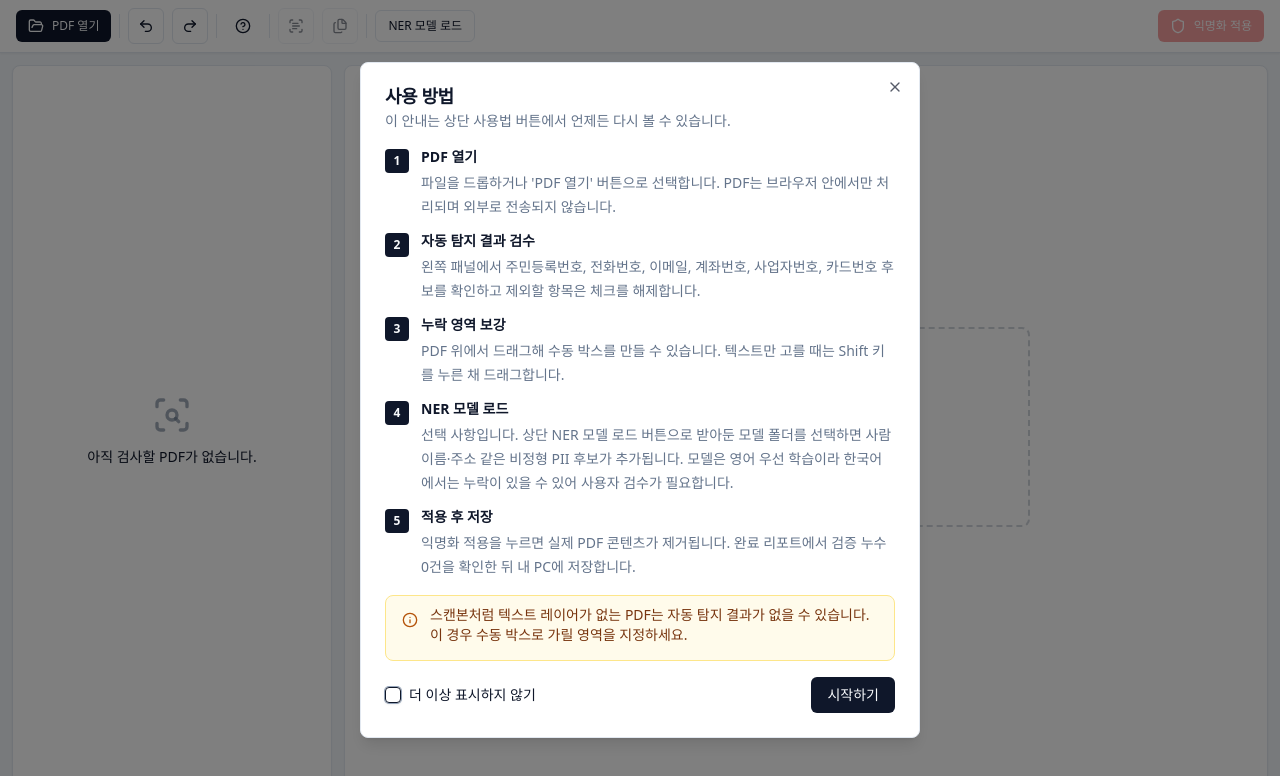
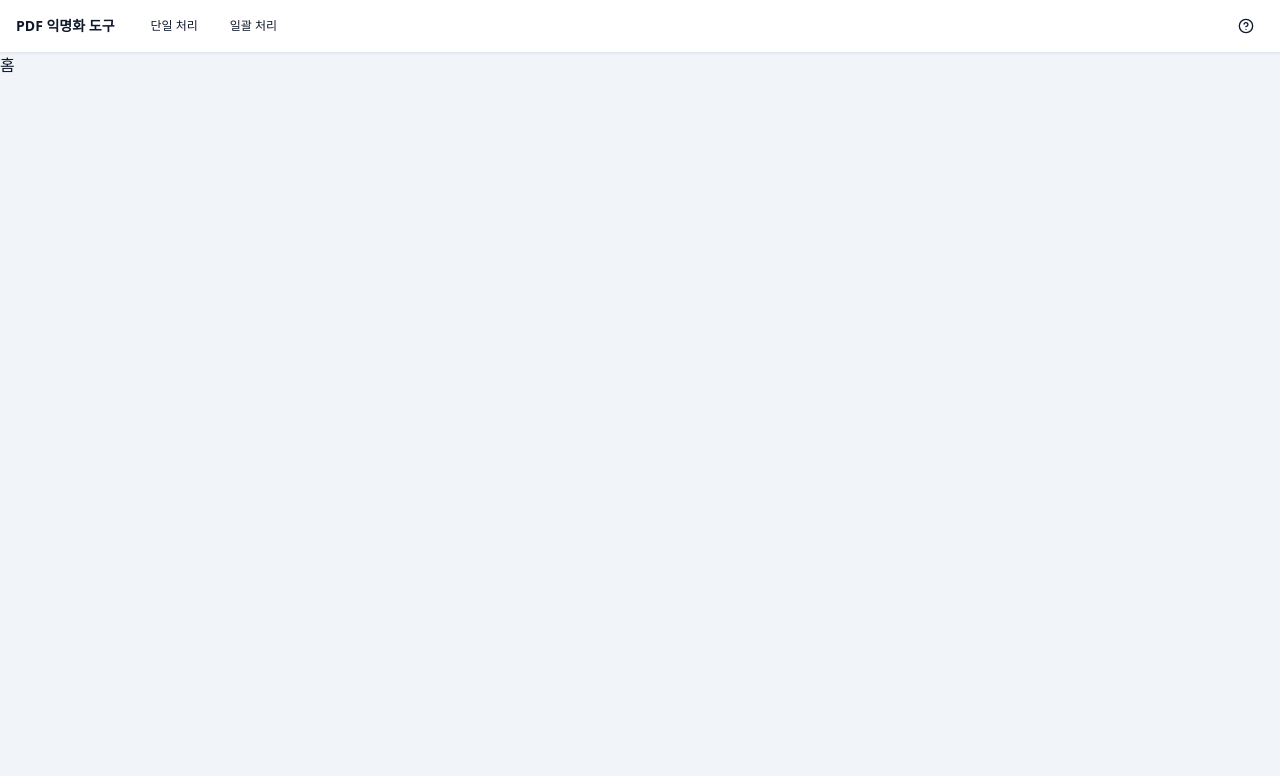
Before and after one commit to nextintelligence-ai/pii-guard-js, a React (Vite) app: page / in a window 1280 px wide. Shown: the top 776 px of the page. Built offline with nearby package versions, Linux system fonts and the light colour scheme.

Commit message:
feat(router): 공통 앱 셸과 라우터 부트스트랩

```diff
--- /dev/null
+++ b/src/AppShell.tsx
@@ -0,0 +1,46 @@
+import { Link, Outlet } from '@tanstack/react-router';
+import { HelpCircle } from 'lucide-react';
+import { Button } from '@/components/ui/button';
+import { Toaster } from '@/components/ui/sonner';
+import { UsageGuideModal } from '@/components/UsageGuideModal';
+import { useHelpDialogStore } from '@/state/helpDialogStore';
+import { markUsageGuideSeen } from '@/utils/usageGuideStorage';
+
+export function AppShell() {
+  const open = useHelpDialogStore((s) => s.open);
+  const doNotShowAgain = useHelpDialogStore((s) => s.doNotShowAgain);
+  const openHelp = useHelpDialogStore((s) => s.openHelp);
+  const closeHelp = useHelpDialogStore((s) => s.closeHelp);
+  const setDoNotShowAgain = useHelpDialogStore((s) => s.setDoNotShowAgain);
+
+  return (
+    <div className="flex min-h-screen flex-col bg-muted">
+      <header className="flex items-center gap-2 border-b bg-background px-4 py-2 shadow-sm">
+        <Link to="/" className="mr-4 text-sm font-semibold">
+          PDF 익명화 도구
+        </Link>
+        <Button asChild variant="ghost" size="sm">
+          <Link to="/single">단일 처리</Link>
+        </Button>
+        <Button asChild variant="ghost" size="sm">
+          <Link to="/batch">일괄 처리</Link>
+        </Button>
+        <div className="flex-1" />
+        <Button size="icon" variant="ghost" onClick={openHelp} aria-label="사용법">
+          <HelpCircle />
+        </Button>
+      </header>
+      <Outlet />
+      <UsageGuideModal
+        open={open}
+        doNotShowAgain={doNotShowAgain}
+        onDoNotShowAgainChange={setDoNotShowAgain}
+        onClose={() => {
+          if (doNotShowAgain) markUsageGuideSeen();
+          closeHelp();
+        }}
+      />
+      <Toaster position="bottom-center" />
+    </div>
+  );
+}
--- a/src/main.tsx
+++ b/src/main.tsx
@@ -1,10 +1,11 @@
 import React from 'react';
 import ReactDOM from 'react-dom/client';
-import App from './App';
+import { RouterProvider } from '@tanstack/react-router';
+import { router } from './router';
 import './styles/index.css';
 
 ReactDOM.createRoot(document.getElementById('root')!).render(
   <React.StrictMode>
-    <App />
+    <RouterProvider router={router} />
   </React.StrictMode>,
 );
--- a/src/router.tsx
+++ b/src/router.tsx
@@ -1,13 +1,5 @@
-import {
-  Outlet,
-  createRootRoute,
-  createRoute,
-  createRouter,
-} from '@tanstack/react-router';
-
-function RootPlaceholder() {
-  return <Outlet />;
-}
+import { createRootRoute, createRoute, createRouter } from '@tanstack/react-router';
+import { AppShell } from '@/AppShell';
 
 function HomePlaceholder() {
   return <div>홈</div>;
@@ -26,7 +18,7 @@ function BatchJobPlaceholder() {
 }
 
 const rootRoute = createRootRoute({
-  component: RootPlaceholder,
+  component: AppShell,
 });
 
 const indexRoute = createRoute({
--- /dev/null
+++ b/src/state/helpDialogStore.ts
@@ -0,0 +1,26 @@
+import { create } from 'zustand';
+
+type State = {
+  open: boolean;
+  doNotShowAgain: boolean;
+};
+
+type Actions = {
+  openHelp(): void;
+  closeHelp(): void;
+  setDoNotShowAgain(v: boolean): void;
+};
+
+export const useHelpDialogStore = create<State & Actions>((set) => ({
+  open: false,
+  doNotShowAgain: false,
+  openHelp() {
+    set({ open: true, doNotShowAgain: false });
+  },
+  closeHelp() {
+    set({ open: false });
+  },
+  setDoNotShowAgain(v) {
+    set({ doNotShowAgain: v });
+  },
+}));
```
Also changed, not shown: tests/setup.ts (+10 -0 lines), 1 other file (tests, documents, lock files or other folders).
